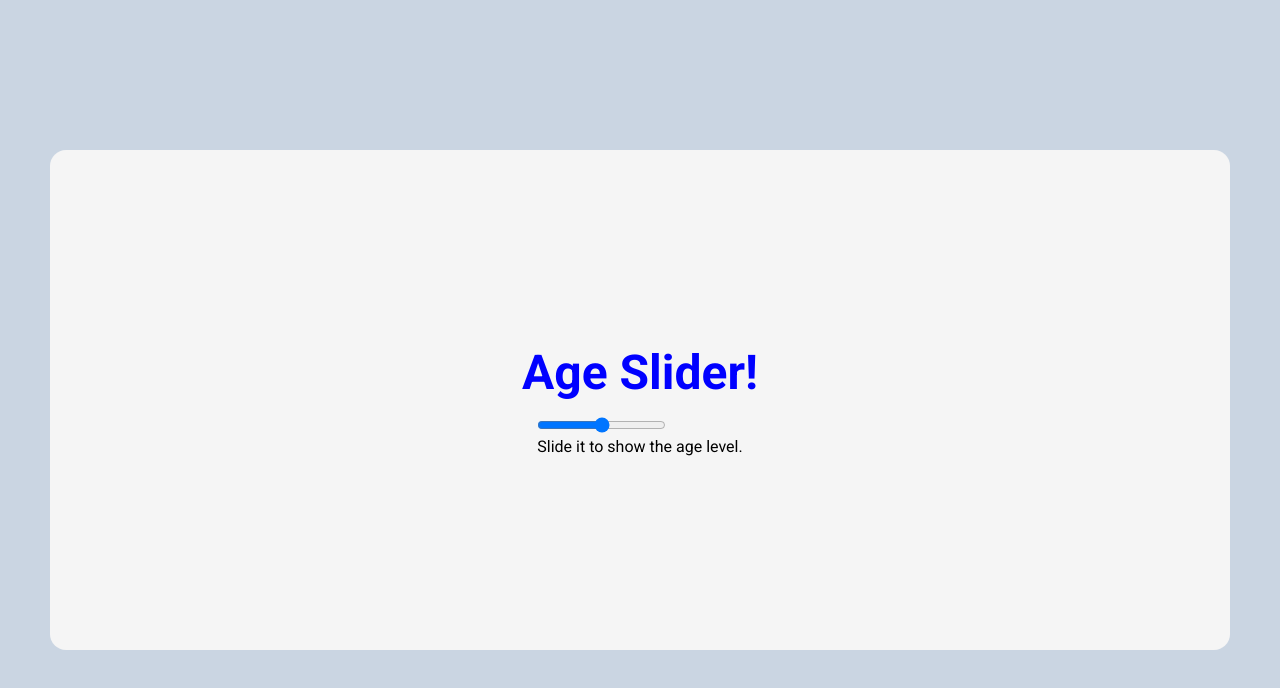
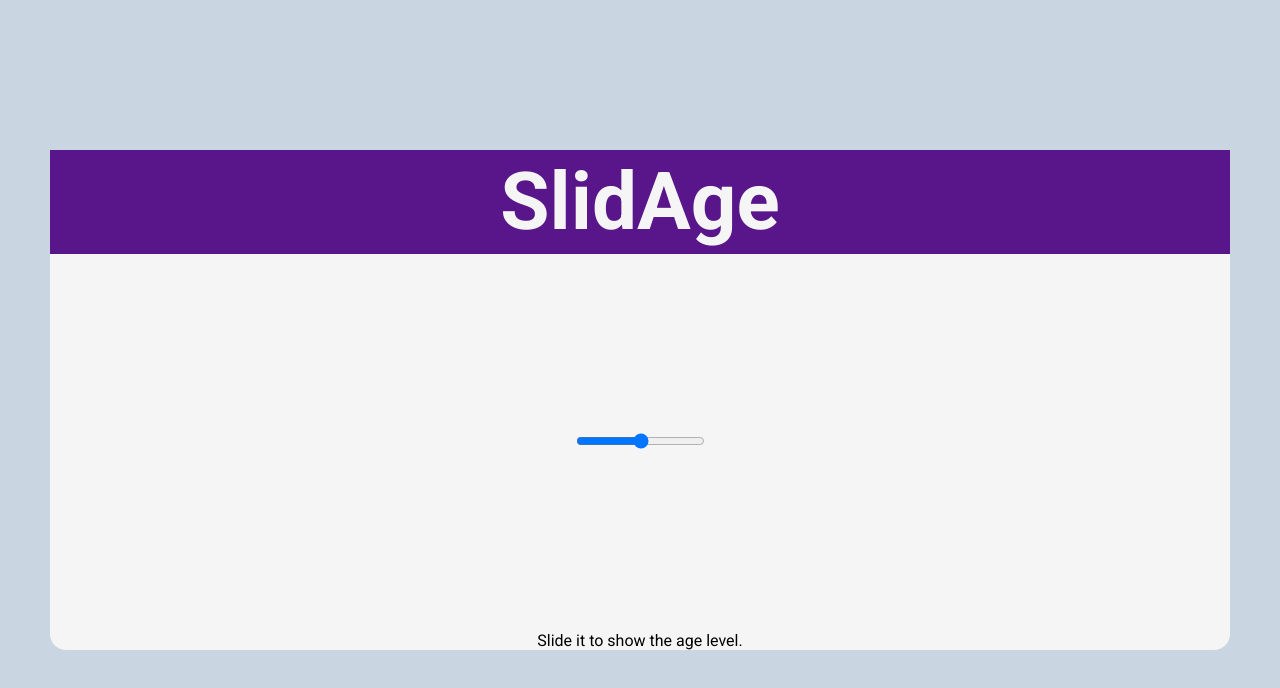
Before and after one commit to welcabx/ageSlider, a plain HTML site: page index.html in a window 1280 px wide. Drawn offline with Linux system fonts and the light colour scheme.

Commit message:
updated h1 styles

```diff
--- a/index.html
+++ b/index.html
@@ -9,11 +9,13 @@
   <body>
     <main>
       <section id="main-container">
-        <section>
-          <h1>Age Slider!</h1>
+        <section id="app-title">
+          <h1>SlidAge</h1>
         </section>
         <section>
           <input type="range" min="1" max="100" id="mySlider">
+        </section>
+        <section>
           <p id="demo">Slide it to show the age level.</p>
         </section>
       </section>
--- a/style/main.css
+++ b/style/main.css
@@ -5,9 +5,10 @@
 
 :root {
     --slate-300: oklch(86.9% 0.022 252.894);
+    --purple-900: oklch(38.1% 0.176 304.987);
+}
 
 
-}
 
 * {
     padding: 0;
@@ -26,9 +27,17 @@ main {
 }
 
 
+#app-title {
+    background-color: var(--purple-900);
+    width: 100%;
+    text-align: center;
+    color: whitesmoke;
+}
+
+
 h1 {
-    color: blue;
-    font-size: xxx-large;
+    font-size: 80px;
+    padding: 5px;
     &:hover {
         color: orange;
     }
@@ -41,7 +50,7 @@ h1 {
     display: flex;
     flex-direction: column;
     align-items: center;
-    justify-content: center;
+    justify-content: space-between;
     gap: 1rem;
     border-radius: 1rem;
 }
```
